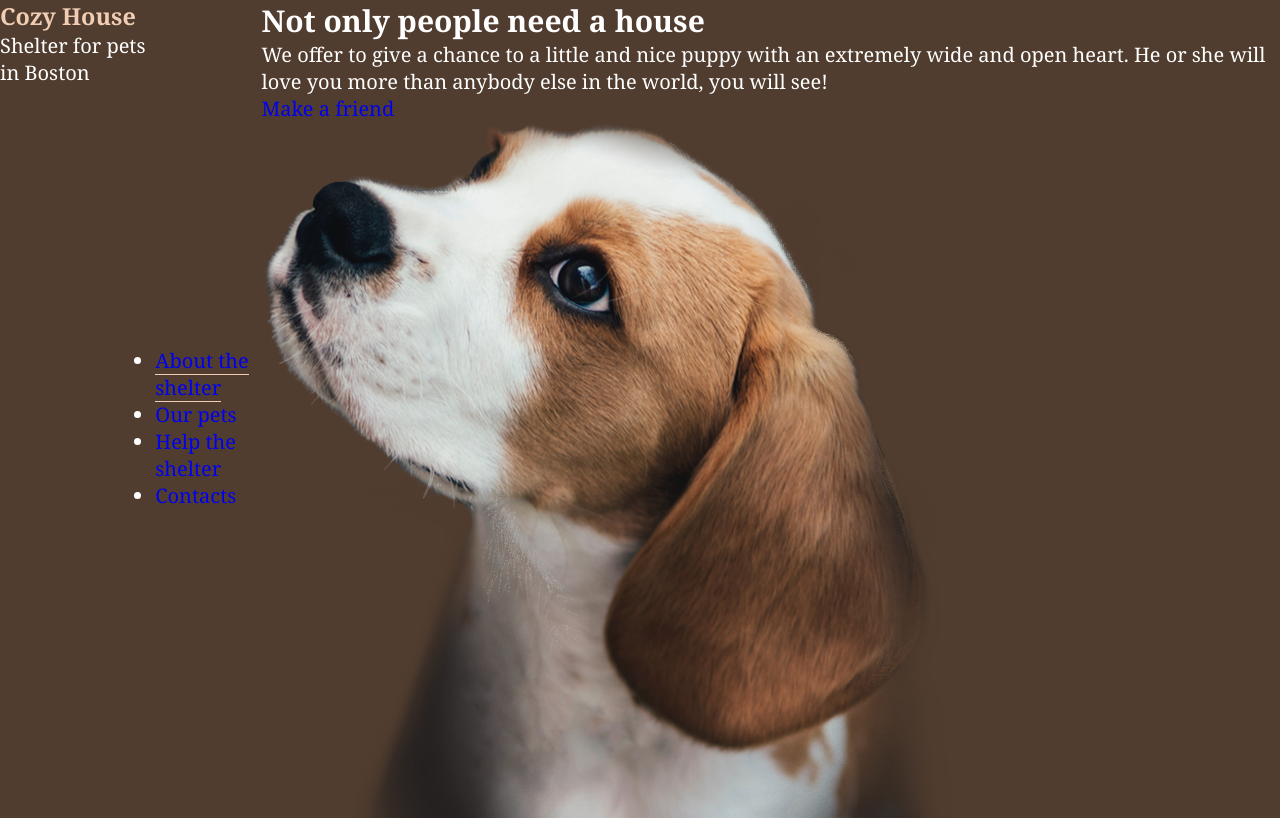
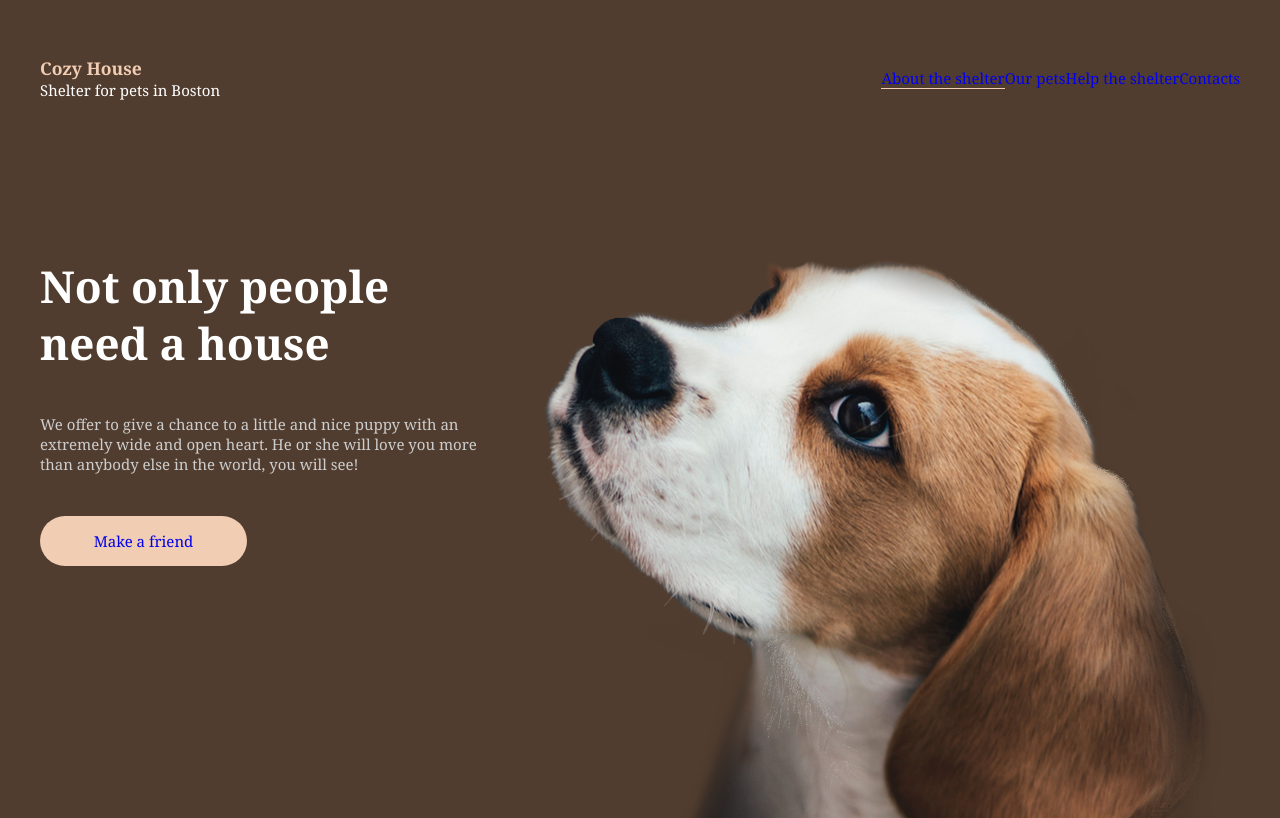
Before and after one commit to Sterka1402/Cozy-House, a website built with webpack: page index.html in a window 1280 px wide. Shown: the top 818 px of the page. Built offline with nearby package versions, Linux system fonts and the light colour scheme; files whose address does not match are found by name.

Commit message:
create header section

```diff
--- a/index.html
+++ b/index.html
@@ -13,8 +13,8 @@
         <h3>Cozy House</h3>
         <p>Shelter for pets in Boston</p>
       </div>
-      <div class="nav-menu">
-        <ul>
+      <div >
+        <ul class="nav-menu">
           <li><a href="#" title="About the shelter" class="active">About the shelter</a></li>
           <li><a href="#" title="Our pets" class="noactive">Our pets</a></li>
           <li><a href="#" title="Help the shelter" class="noactive">Help the shelter</a></li>
--- a/src/sass/_all.scss
+++ b/src/sass/_all.scss
@@ -21,8 +21,7 @@ h2{
 .start {
   max-width: 1280px;
   background: $background-header-footer;
-  display: flex;
-  color: $color-header-footer-h;
+    color: $color-header-footer-h;
 
     h3{
       color: $color-header-footer-primary;
@@ -30,18 +29,27 @@ h2{
 
     .header{
       display: flex;
-      align-items: stretch;
+      align-items: center;
+      justify-content: space-between;
+      height: 60px;
+      margin: auto 40px;
+      padding-top: 78px;
 
       p{
         color: $color-header-footer-h;
       }
 
       .nav-menu{
+        max-width: 443px;
         display: flex;
         align-items:center;
+        justify-content: space-between;
+        list-style-type: none;
 
         .li{
           color: $color-header-footer-li;
+          margin: 0 35px;
+
         }
 
         .active{
@@ -50,6 +58,35 @@ h2{
       }
     }
 
+}
+.startscreen{
+  display: flex;
+  text-align: left;
+  justify-content: space-between;
+  margin: 180px 40px auto 40px;
+
+  .textstart{
+    max-width: 460px;
+
+    h2{
+      color: $color-header-footer-h;
+      font-size: 44px;
+      line-height: 130%;
+    }
+
+    p{
+      color: $color-header-footer-li;
+      margin: 42px auto;
+    }
+  }
+  .startbutton{
+    color: $color-buttons;
+    background-color: $background-buttons;
+    border-radius: $border-radius;
+    text-align: center;
+    max-width: 207px;
+    padding: 15px 45px;
+  }
 }
 
 .container{
--- a/src/sass/_variables.scss
+++ b/src/sass/_variables.scss
@@ -1,4 +1,4 @@
-$font-size: 20px;
+$font-size: 15px;
 
 $border-radius: 100px;
 
```
Also changed, not shown: dist/style.css.
